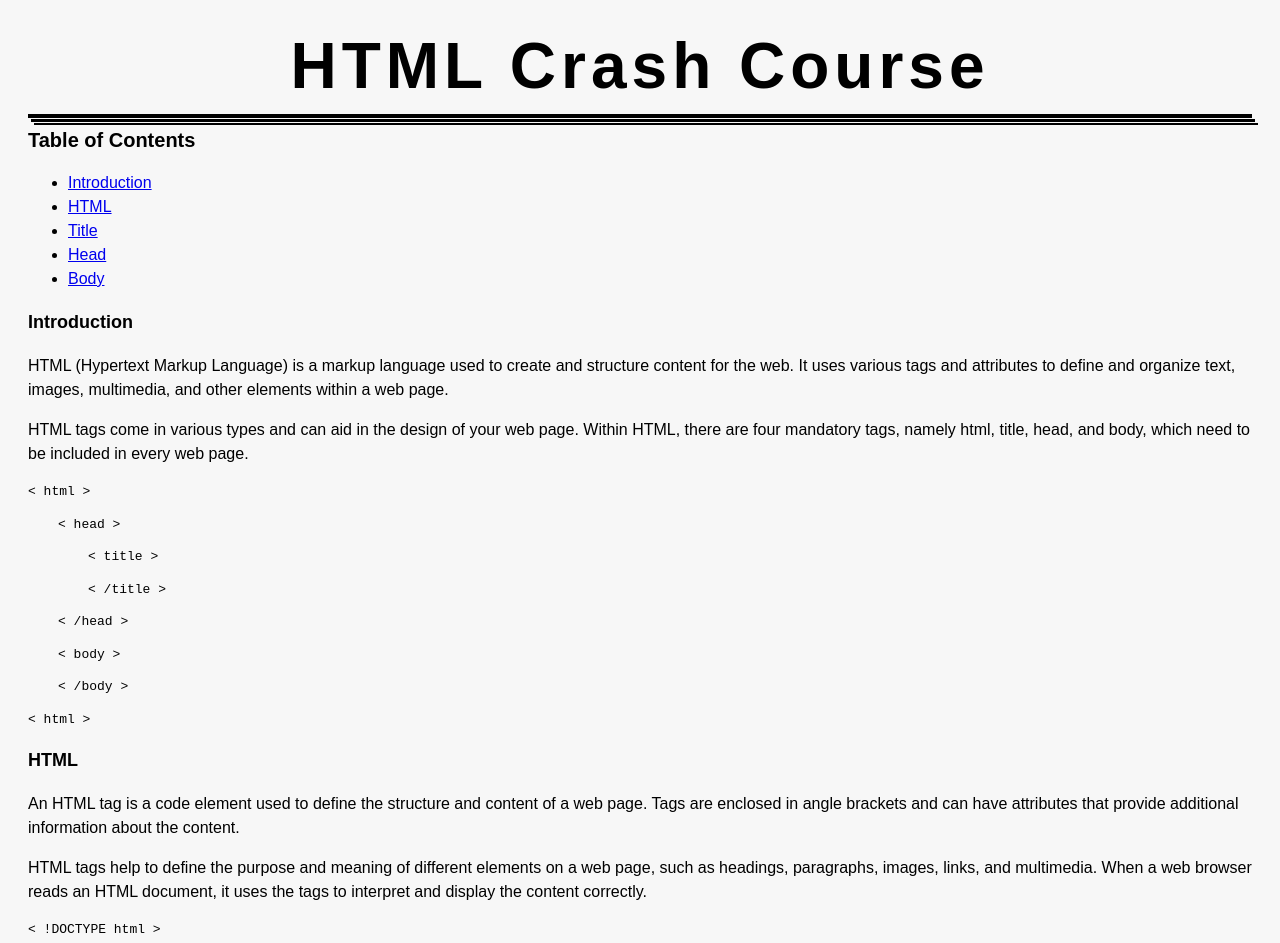
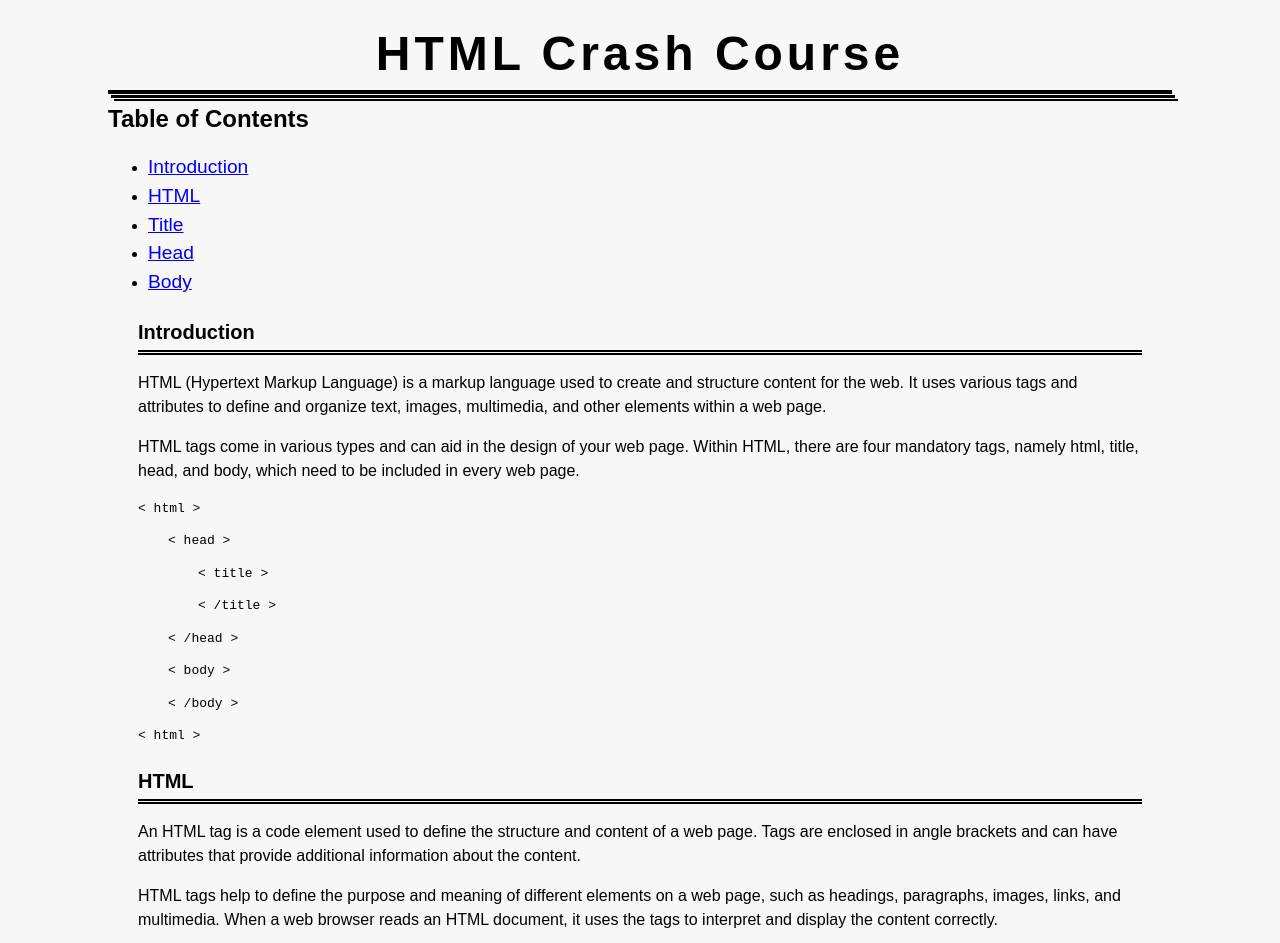
Before and after one commit to daniellee1028/html-documentation, a plain HTML site: page index.html in a window 1280 px wide. Shown: the top 943 px of the page. Drawn offline with Linux system fonts and the light colour scheme.

Commit message:
Update styles.css

```diff
--- a/styles.css
+++ b/styles.css
@@ -1,17 +1,17 @@
 html {
   font-family: open-sans, arial;
-  margin-left: 20px;
-  margin-right: 20px;
+  margin-left: 100px;
+  margin-right: 100px;
   margin-top: 10px;
   scroll-behavior: smooth;
 }
 
 #main-title{
   text-align: center;
-  font-size: 4em;
+  font-size: 3em;
 	font-weight: bold;
 	font-family: sans-serif, Arial;
-	letter-spacing: 5px;
+	letter-spacing: 4px;
 }
 
 body {
@@ -22,20 +22,23 @@ body {
 #toc {
   padding-top: 20;
   font-weight: bold;
-  font-size: 20px;
+  font-size: 1.5em;
+
 }
 
-#navbar > .nav-link {
+.nav-link {
   text-align: left;
   padding-top: 20;
   padding-bottom: 20;
   margin-bottom: 5;
   margin-top: 10;
+  font-size: 1.2em;
 }
 
 h1{
   text-align: left;
-  font-size: 18px;
+  font-size: 1.25em;
+  margin-bottom: 2px;
 }
 
 .indent {
@@ -51,19 +54,21 @@ h1{
     font-size: 14px;
   }
 }
-
 }
 
 code {
   font-family: Consolas, monospace;
   font-size: 14px;
   background-color: #f7f7f7;
-  padding: 0 4px;
   border-left: 1px solid #ccc;
   border-right: 1px solid #ccc;
   border-top: none;
   border-bottom: none;
   border-radius: 4px;
+  padding-left: 15px;
+  padding-right: 15px;
+  padding-top: 0;
+  padding-bottom: 0;
 }
 
 .divider1 {
@@ -83,3 +88,15 @@ code {
   margin-left: 6px;
   margin-right: -6px;
 }
+
+.divider4{
+  padding-top: 1px;
+  border-bottom: 2px solid black;
+  margin-left: 0px;
+  margin-right: 0px;
+}
+
+.main-section {
+  padding-left: 30px;
+  padding-right: 30px;
+}
```
